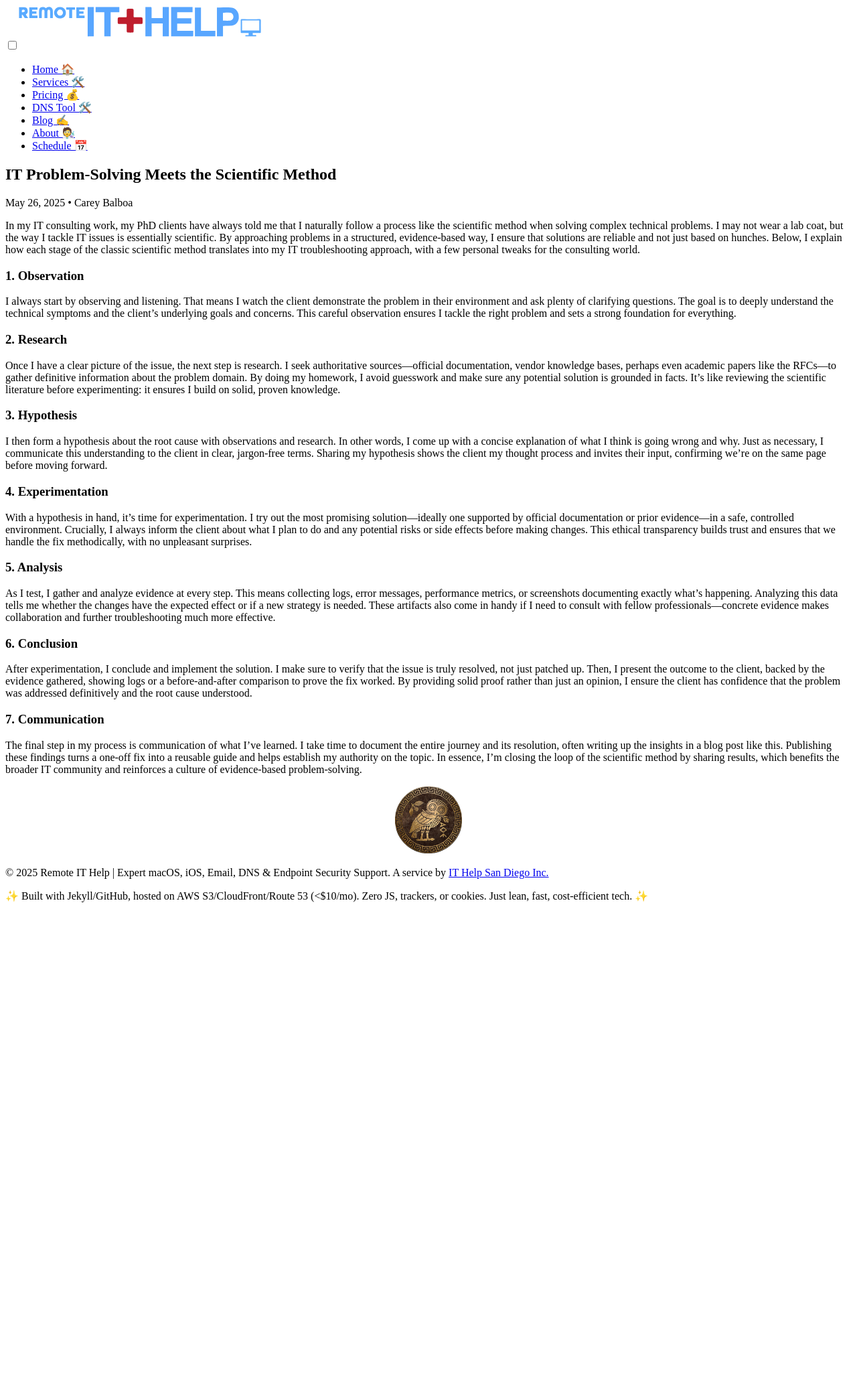
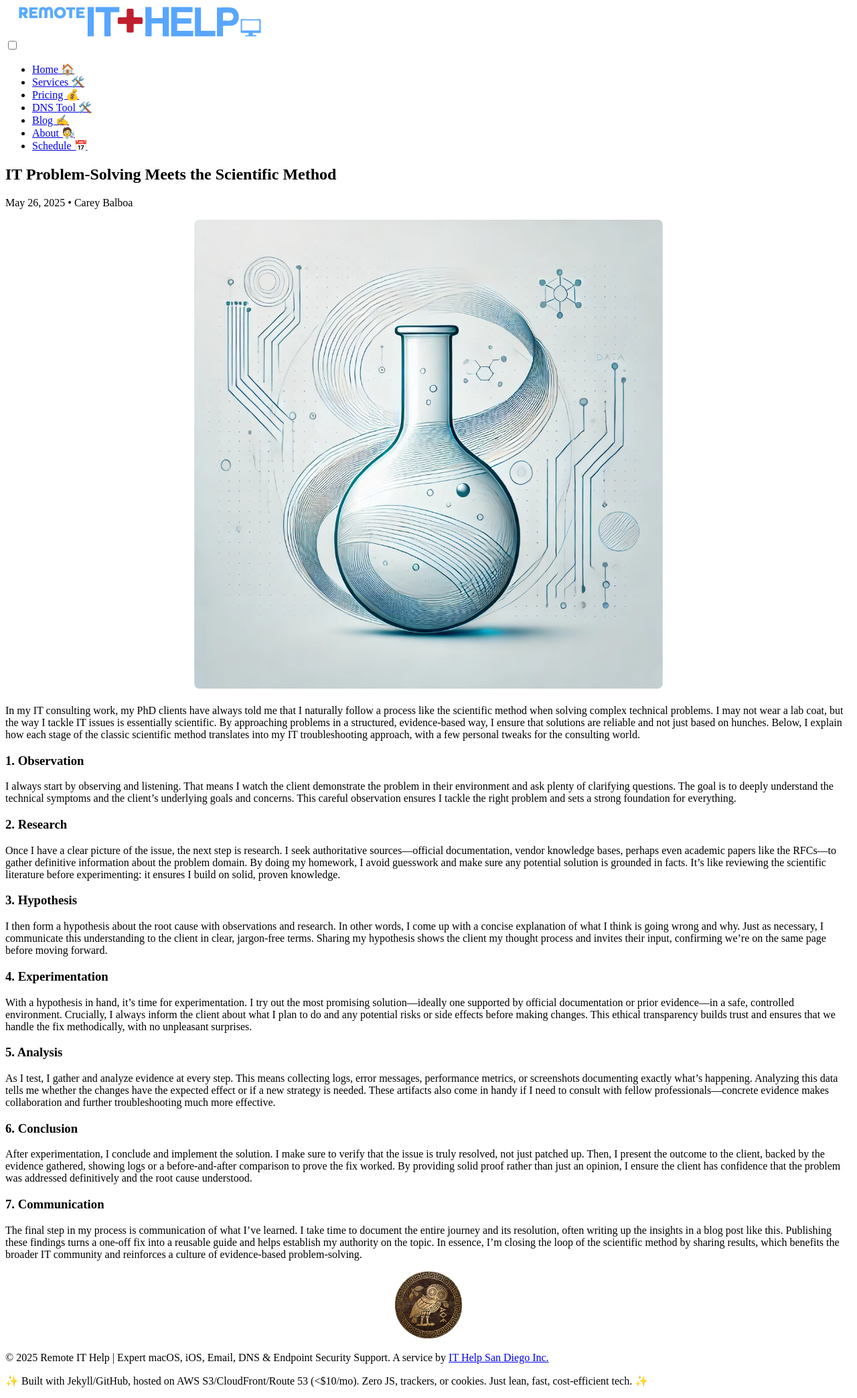
Before and after one commit to careyjames/remote-it-help-site, a Jekyll site: the page built from _posts/2025-05-26-it-problem-solving-scientific-method.md, in a window 1280 px wide. Shown: the whole page at 67% size. Built offline with Jekyll 4.4.1, drawn with Linux system fonts in a browser that asks for light colours; before the commit the page ends 1363 px from its top, so only the background shows below that.

Commit message:
Update post.html

```diff
--- a/_layouts/post.html
+++ b/_layouts/post.html
@@ -48,7 +48,11 @@ layout: default
     <time datetime="{{ page.date | date_to_xmlschema }}">{{ page.date | date: "%B %-d, %Y" }}</time>
     {% if page.author %} • {{ page.author }}{% endif %}
   </p>
-
+  {% if page.image %}
+  <div class="post-featured-image" style="margin-bottom: 1.5rem;">
+    <img src="{{ page.image | relative_url }}" alt="{{ page.title }} featured image" style="width: 100%; max-width: 700px; height: auto; display: block; margin-left: auto; margin-right: auto; border-radius: 8px;">
+  </div>
+  {% endif %}
   <div class="post-content">
     {{ content }}
   </div>
```
